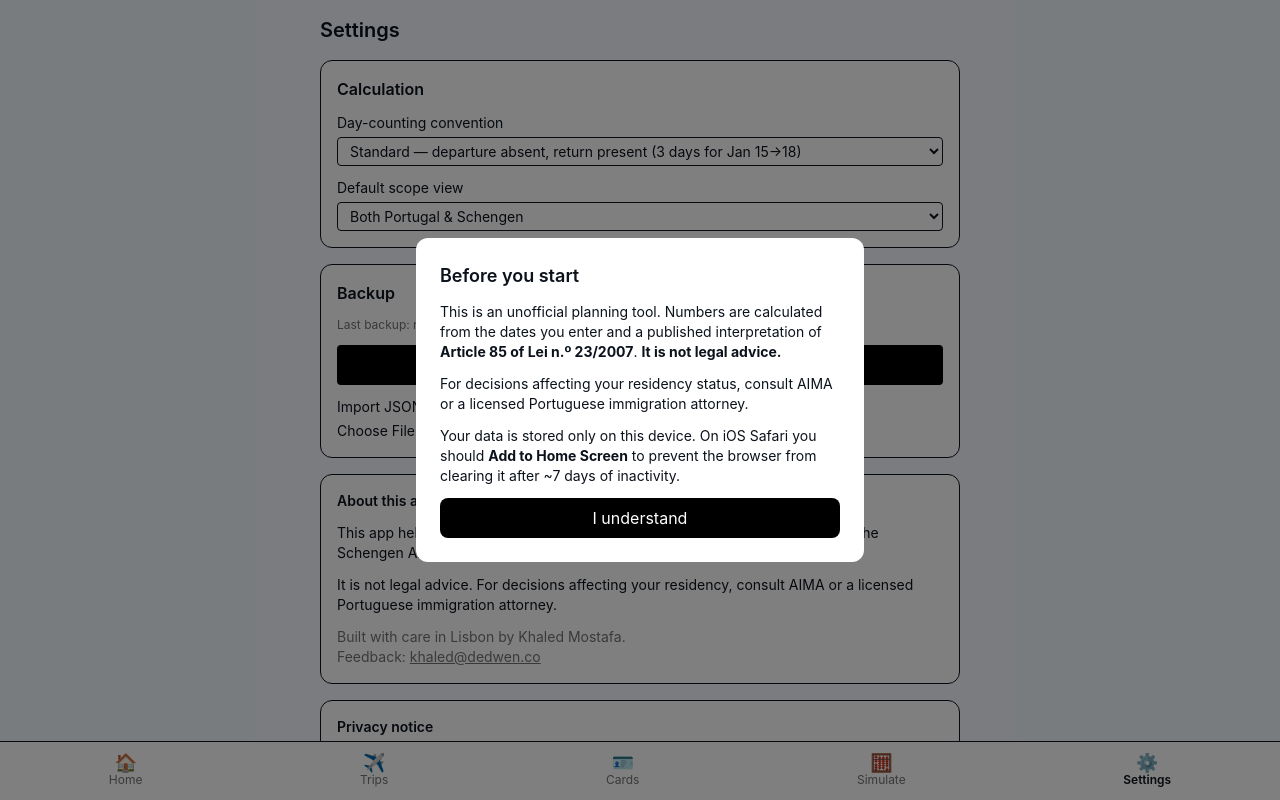
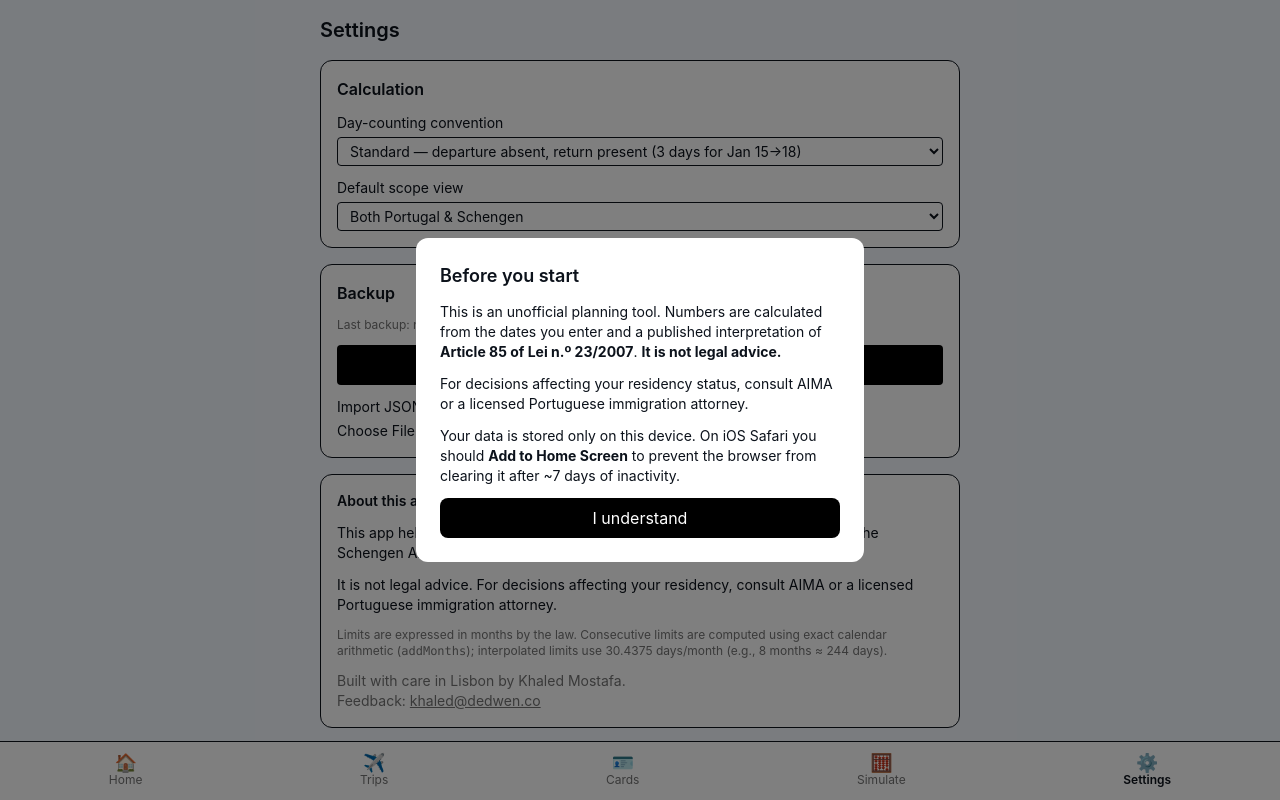
Before and after one commit to khaledmos/portugal-absence-tracker, a SvelteKit app: page /settings in a window 1280 px wide. Shown: the top 800 px of the page. Built offline with nearby package versions, Linux system fonts and the light colour scheme; no server answers.

Commit message:
fix(ui): restore math footnote in Settings 'About this app'

```diff
--- a/src/routes/settings/+page.svelte
+++ b/src/routes/settings/+page.svelte
@@ -101,6 +101,11 @@
     It is not legal advice. For decisions affecting your residency, consult AIMA or a licensed
     Portuguese immigration attorney.
   </p>
+  <p class="text-xs text-neutral-500">
+    Limits are expressed in months by the law. Consecutive limits are computed using exact calendar
+    arithmetic (<code>addMonths</code>); interpolated limits use 30.4375 days/month (e.g., 8 months
+    ≈ 244 days).
+  </p>
   <p class="text-neutral-500">
     Built with care in Lisbon by Khaled Mostafa.<br />
     Feedback:
```
